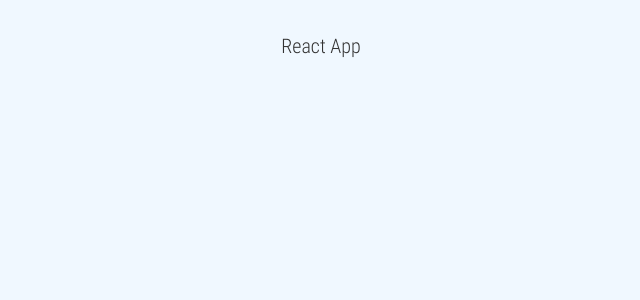
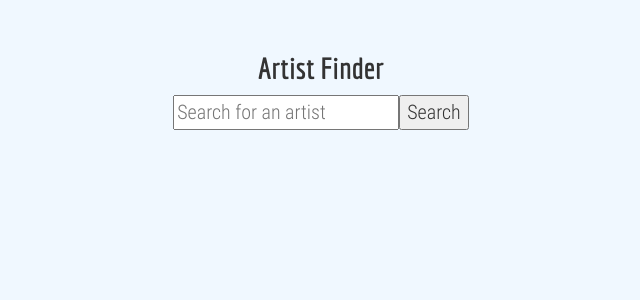
Before and after one commit to alicesophia/artist-finder, a React (Vite) app: page / in a window 1280 px wide. Shown: the top 300 px of the page, without its empty margins (319-959 px from the left). Built offline with nearby package versions, Linux system fonts and the light colour scheme.

Commit message:
Tracking user input and search for an artist top tracks

```diff
--- a/src/components/App.js
+++ b/src/components/App.js
@@ -1,10 +1,51 @@
 import React, {Component} from "react";
 
+const API_ADDRESS = "https://spotify-api-wrapper.appspot.com";
+
 class App extends Component {
+  state = { artistQuery: "", artist: null, tracks: [] };
+
+  updateArtistQuery = event => {
+    this.setState({ artistQuery: event.target.value });
+  }
+
+  keyPressHandler = event => {
+    if (event.key === "Enter") {
+      this.findArtist();
+    }
+  }
+
+  findArtist = () => {
+    fetch(`${API_ADDRESS}/artist/${this.state.artistQuery}`)
+      .then(response => response.json())
+      .then(json => {
+
+        if (json.artists.total > 0) {
+          const artist = json.artists.items[0];
+
+          this.setState({ artist });
+
+          fetch(`${API_ADDRESS}/artist/${artist.id}/top-tracks`)
+            .then(response => response.json())
+            .then(json => this.setState({ tracks: json.tracks }))
+            .catch(error => alert(error.message));
+        }
+      })
+      .catch(error => alert(error.message));
+  }
+
   render() {
+    console.log("this.state", this.state);
+
     return (
       <div>
-        React App
+        <h2>Artist Finder</h2>
+        <input onChange={this.updateArtistQuery}
+               onKeyDown={this.keyPressHandler}
+               type="text"
+               placeholder="Search for an artist"
+        />
+        <button onClick={this.findArtist}>Search</button>
       </div>
     );
   }
```
